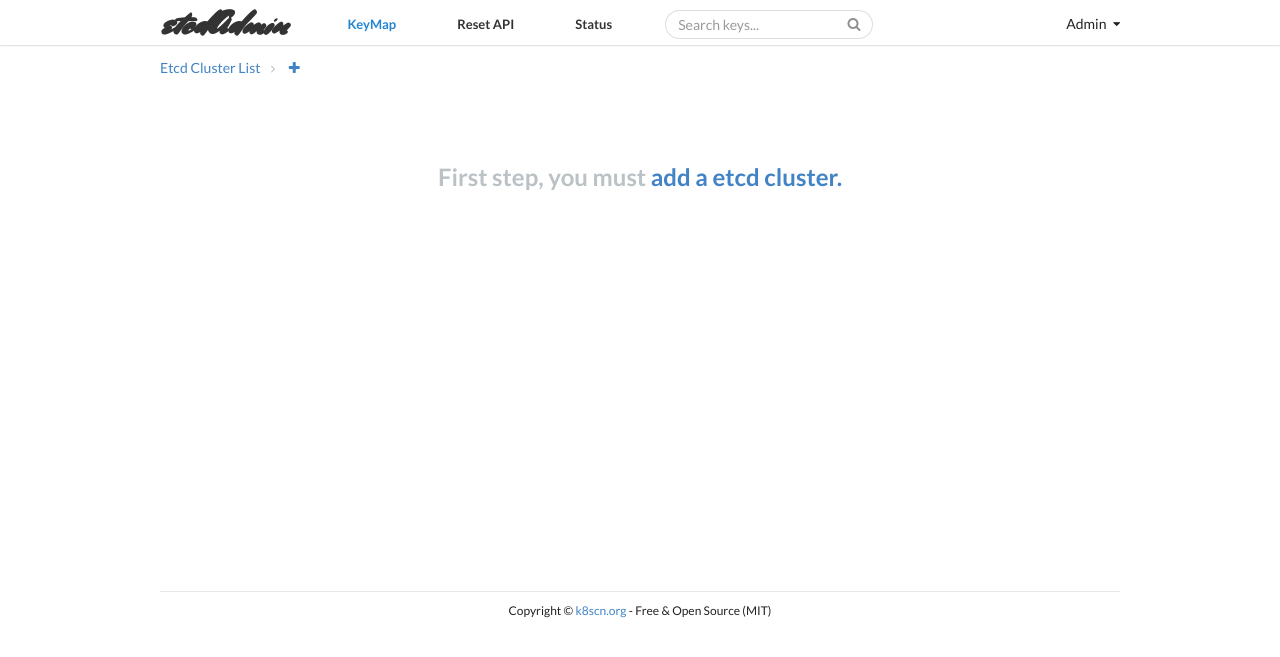
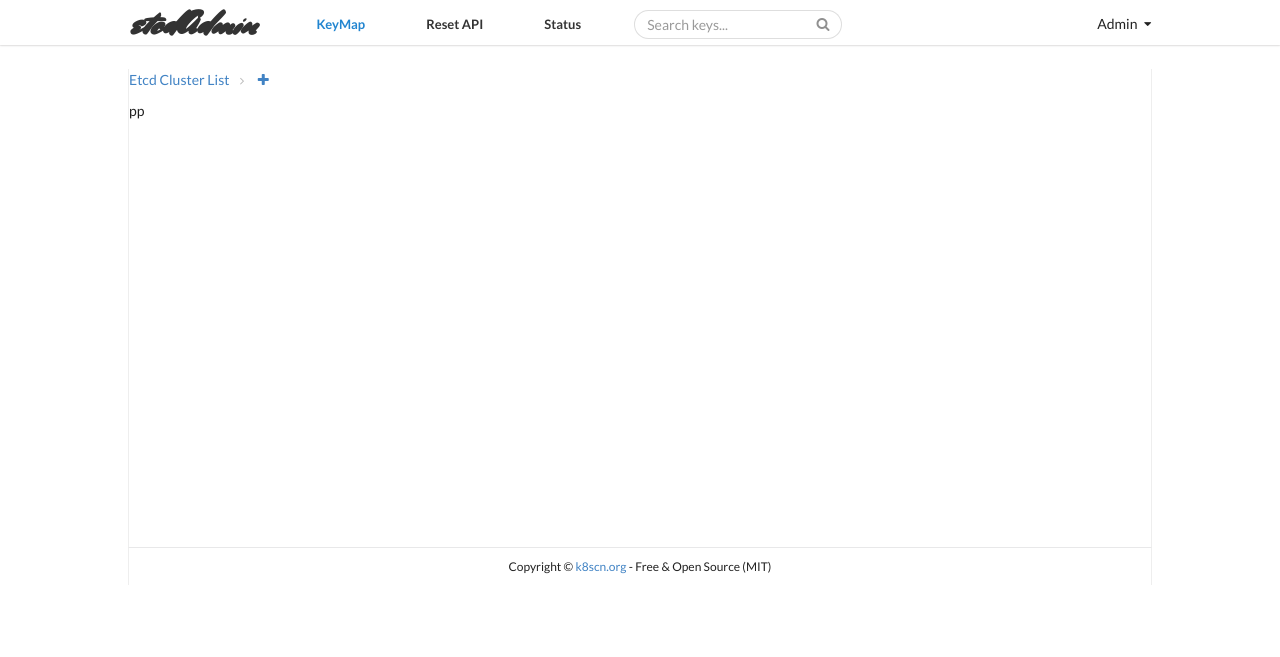
Before and after one commit to andaok/etcdadmin, a Django app: page / in a window 1280 px wide. Shown: the top 657 px of the page. Run offline with Django 3.2, Linux system fonts and the light colour scheme; data that the repository does not hold is empty.

Commit message:
update ec display ui

```diff
--- a/statics/assets/css/common.css
+++ b/statics/assets/css/common.css
@@ -3,15 +3,14 @@
     src: url(../font/MrsSheppards-Regular.ttf);
 }
 .container {
-    width: 960px;
+    width: 1024px;
     border-top: 0px;
     margin: 0px auto;
-/*    border-left: 1px solid #eee;
+    border-left: 1px solid #eee;
     border-right: 1px solid #eee;
-*/}
+}
 .header {
     height: 45px;
-    /*overflow: hidden;*/
     padding-top: 10px;
     padding-bottom: 10px;
     box-shadow: 0px 1px 0px 0px rgba(127, 118, 114, 0.08), 0px 1px 2px 0px rgba(0, 0, 0, 0.1);
@@ -69,9 +68,7 @@ a.active {
     color: #2185d0;
 }
 .nav-guide {
-/*    overflow: hidden;
-    box-shadow: 0px 1px 0px 0px rgba(127, 118, 114, 0.08), 0px 1px 2px 0px rgba(0, 0, 0, 0.1);*/
-    margin: 12px 0;
+    margin: 24px 0 12px;
 }
 .nav-guide ul {
     list-style: none;
@@ -96,19 +93,12 @@ a.active {
     border-radius: 0;
     border: 0px;
 }
-.ui.table:first-child {
-    margin-top: 12px;
-}
 .ui.table thead th {
     background: transparent;
 }
 
 
-
 /* home */
-.etcd-cluster-list {
-    margin-top: 20px;
-}
 .etcd-cluster-count-nop {
     margin-top: 85px;
     color: #BBC2C5;
@@ -123,8 +113,6 @@ a.active {
 .footer {
     overflow: hidden;
     text-align: center;
-    padding-top: 4px;
-    margin: 25px 0 45px;
 }
 .footer .container {
     border-top: 1px solid rgba(34,36,38,.1);
@@ -137,5 +125,5 @@ a.active {
 
 /* common */
 .etcd-cluster-list, .etcd-cluster-dirs, .add-etcd-cluster, .add-new-node {
-    min-height: 400px;
+    min-height: 446px;
 }
--- a/templates/home.html
+++ b/templates/home.html
@@ -4,17 +4,15 @@
 
 
 <div class="nav-guide">
-    <div class="container">
-        <div class="ui breadcrumb">
-            <a class="section">Etcd Cluster List</a>
-            <i class="right angle icon divider"></i>
-            <a class="section"><a href="/cluster/add/" title="add a new etcd cluster"><i class="plus icon"></i></a></a>
-        </div>
+    <div class="ui breadcrumb">
+        <a class="section">Etcd Cluster List</a>
+        <i class="right angle icon divider"></i>
+        <a class="section"><a href="/cluster/add/" title="add a new etcd cluster"><i class="plus icon"></i></a></a>
     </div>
 </div>
 <div class="etcd-cluster-list">
     {% ifequal ecs.count 0 %}
-    <center class="etcd-cluster-count-nop"><h2>First step, you must <a href="#">add a etcd cluster.</a></h2></center>
+ 		pp
     {% else %}
     <table class="ui very compact table">
         <thead>
```
